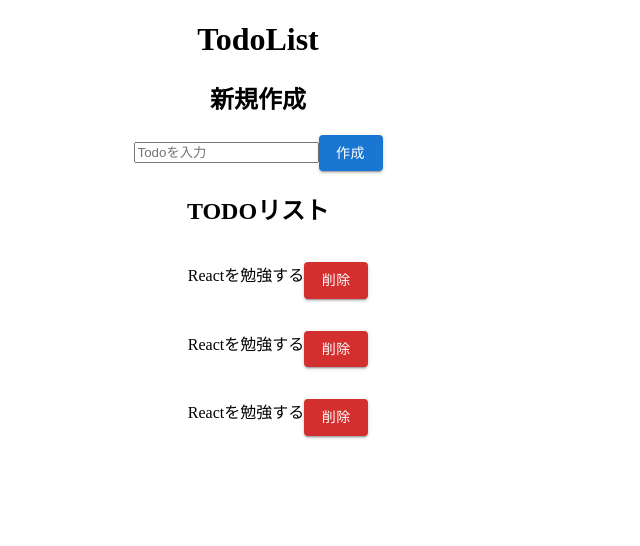
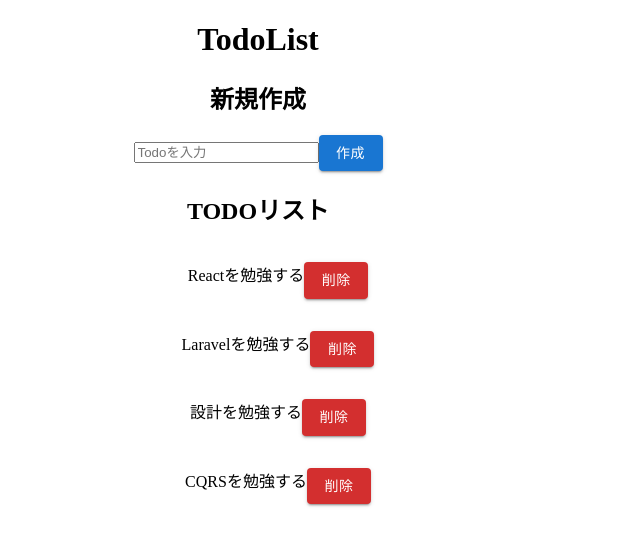
Before and after one commit to Tomo-kw/react-my-todo, a React (Create React App) app: page / in a window 1280 px wide. Shown: the top 546 px of the page, without its empty margins (0-640 px from the left). Built offline with nearby package versions, Linux system fonts and the light colour scheme.

Commit message:
todoの表示をテストデータ及びmap関数で表示

```diff
--- a/src/Todo.js
+++ b/src/Todo.js
@@ -1,7 +1,14 @@
-import React from 'react'
+import React, { useState } from 'react'
 import {Button} from '@mui/material'
 
 const Todo = () => {
+    const [todos, setTodos] = useState([
+        'Reactを勉強する',
+        'Laravelを勉強する',
+        '設計を勉強する',
+        'CQRSを勉強する',
+    ])
+    // console.log(todos)
     const createTodo = () => {
     alert('登録')
     }
@@ -27,30 +34,18 @@ const Todo = () => {
             <div className='todo'>
                 <h2>TODOリスト</h2>
                 <ul>
+                    {todos.map((todo) => {
+                        return(
                             <li>
                                 <div className='todo-list'>
-                            <p>Reactを勉強する</p>
+                                    <p>{todo}</p>
                                     <p><Button variant="contained" color="error" onClick={() =>{
                                         deleteTodo()
                                     }}>削除</Button></p>
                                 </div>
                             </li>
-                    <li>
-                        <div className='todo-list'>
-                            <p>Reactを勉強する</p>
-                            <p><Button variant="contained" color="error" onClick={() =>{
-                                deleteTodo()
-                            }}>削除</Button></p>
-                        </div>
-                    </li>
-                    <li>
-                        <div className='todo-list'>
-                            <p>Reactを勉強する</p>
-                            <p><Button variant="contained" color="error" onClick={() =>{
-                                deleteTodo()
-                            }}>削除</Button></p>
-                        </div>
-                    </li>
+                        )
+                    })}
                 </ul>
             </div>
         </div>
```
Lines whose indentation alone changed are shown as unchanged.
